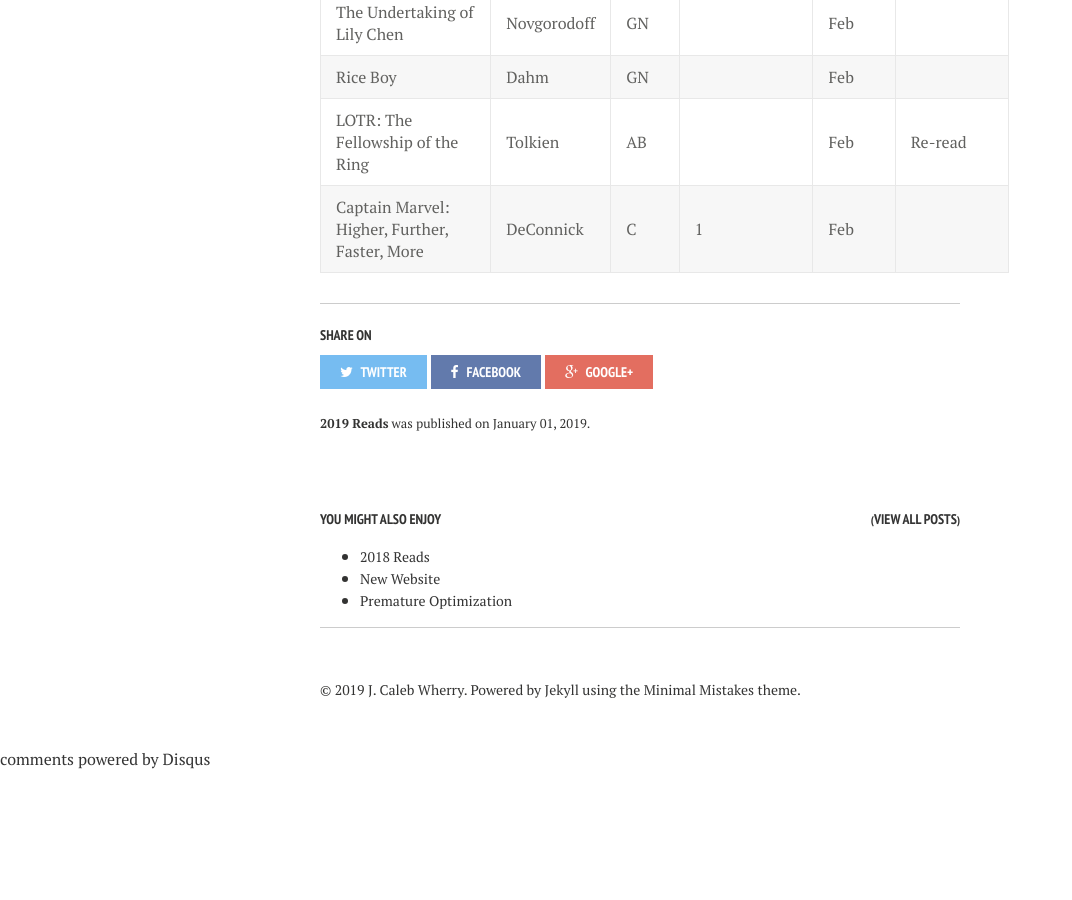
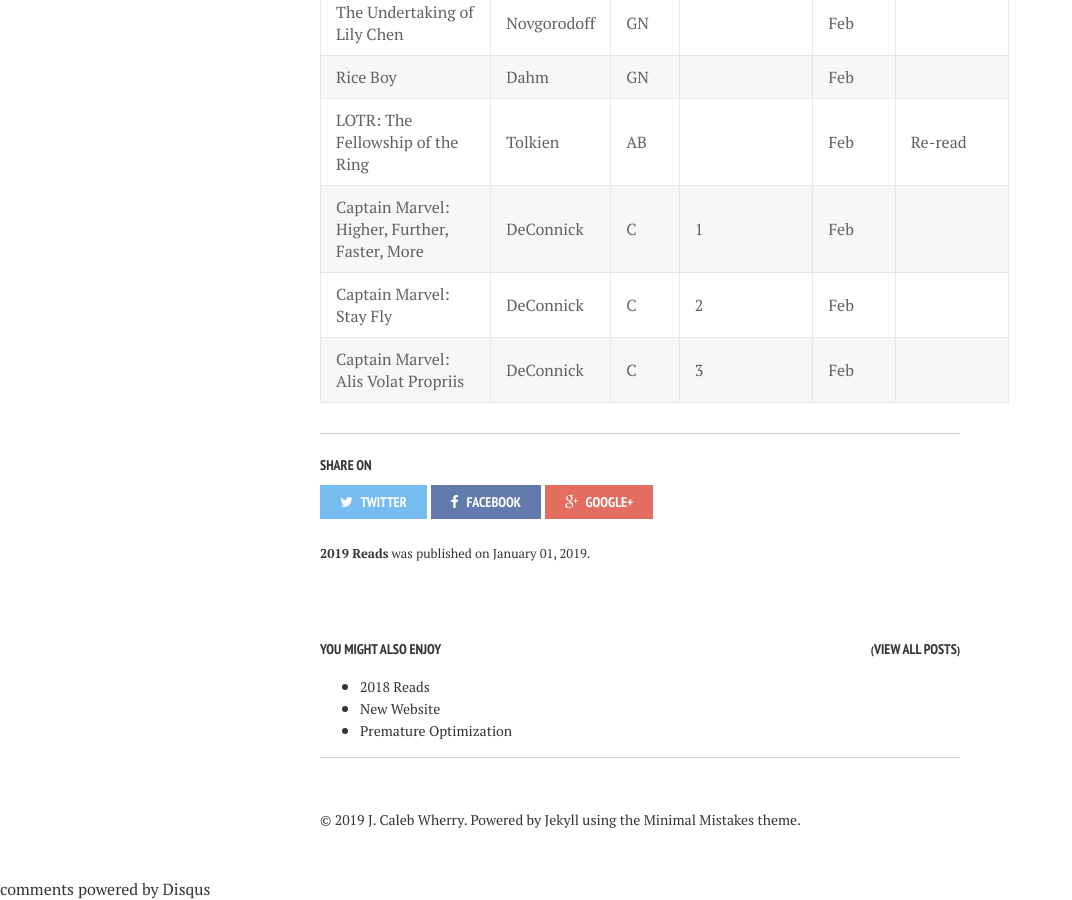
Before and after one commit to calebwherry/calebwherry.github.io, a Jekyll site: the page built from _posts/2019-01-01-2019-Reads.md, in a window 1280 px wide and 900 px high, scrolled down 3878 px. Shown: the whole window, without its empty margins (0-1072 px from the left). Built offline with Jekyll 4.4.1, drawn with Linux system fonts in a browser that asks for light colours; nearby versions of some CDN libraries; comment, search, counter and statistics services are not loaded; before the commit the page ends 4648 px from its top, so only the background shows below that.

Commit message:
Addee new 2019 reads

```diff
--- a/_posts/2019-01-01-2019-Reads.md
+++ b/_posts/2019-01-01-2019-Reads.md
@@ -83,3 +83,5 @@
 | Rice Boy                                      | Dahm           | GN    |              | Feb          |                                               |
 | LOTR: The Fellowship of the Ring              | Tolkien        | AB    |              | Feb          | Re-read                                       |
 | Captain Marvel: Higher, Further, Faster, More | DeConnick      | C     | 1            | Feb          |                                               |
+| Captain Marvel: Stay Fly                      | DeConnick      | C     | 2            | Feb          |                                               |
+| Captain Marvel: Alis Volat Propriis           | DeConnick      | C     | 3            | Feb          |                                               |
```
